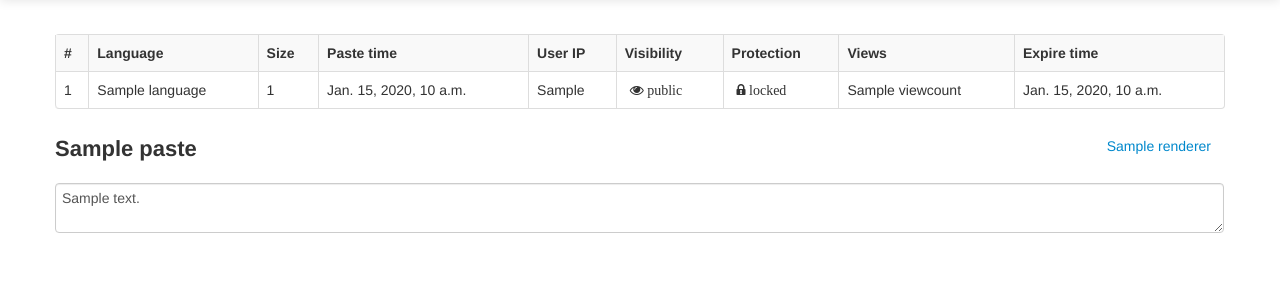
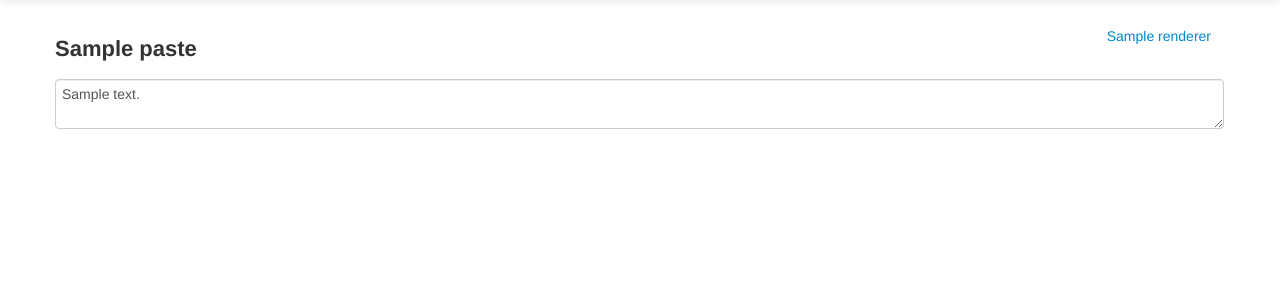
Before and after one commit to JulienPalard/pasteque, a Django app: template paste/templates/paste/show-form.html in a window 1280 px wide. Shown: the part 41-341 px from the top of the page. Run offline with Django 3.2, Linux system fonts and the light colour scheme; the template is opened without the code that fills it: most values are stand-ins (such as "Sample title", 1, 10 or a date in 2020); some libraries are stand-ins or nearby versions.

Commit message:
Hide paste meta.

```diff
--- a/paste/templates/paste/paste-meta.html
+++ b/paste/templates/paste/paste-meta.html
@@ -1,6 +1,6 @@
 {% load i18n %}
 {% if error_message %}<p><strong>{{ error_message }}</strong></p>{% endif %}
-<table class="table table-striped table-bordered">
+<!--<table class="table table-striped table-bordered">
 <tr>
    <th>#</th>
    <th>{% trans 'Language' %}</th>
@@ -24,7 +24,7 @@
     <td>{% if paste.expiration_time %}{{ paste.expiration_time }}{% else %}{% trans 'None' %}{% endif %}</td>
 </tr>
 </table>
-
+-->
 <ul class="nav nav-pills pull-right">
 {% for renderer in renderers %}
     <li class="{% if renderer == current_renderer %}active{% endif %}">
```
